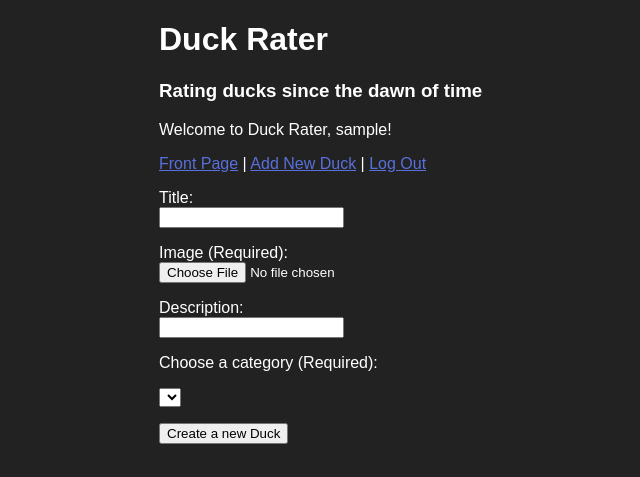
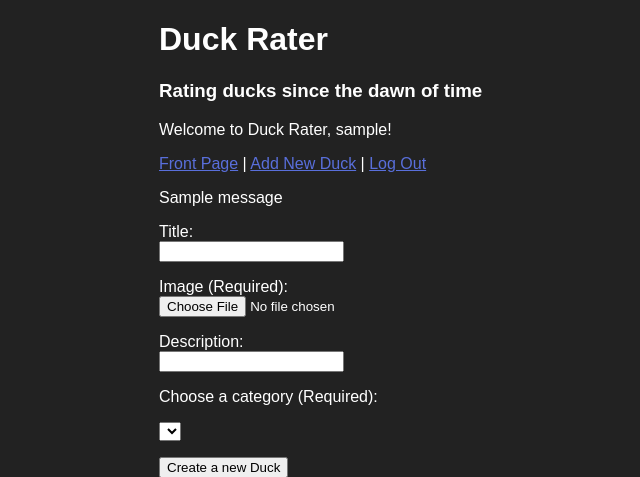
Before and after one commit to KarmaWSYD/duck-rater, a Flask app: page /new-duck in a window 1280 px wide. Shown: the top 477 px of the page, without its empty margins (81-721 px from the left). Run offline with Flask 3, Linux system fonts and the light colour scheme; the visitor is signed in with stand-in values (Sample User, id 1); one stand-in notice (Sample message) is shown; data that the repository does not hold is empty.

Commit message:
feat: add support for flashed messages in layout

```diff
--- a/templates/layout.html
+++ b/templates/layout.html
@@ -29,6 +29,12 @@
     <a href="/login">Login</a>
     {% endif %}
   </p>
+  {% for message in get_flashed_messages() %}
+  <div class="info">
+    {{ message }}
+  </div>
+  {% endfor %}
+
   {% block content %}{% endblock %}
 </body>
 
```
